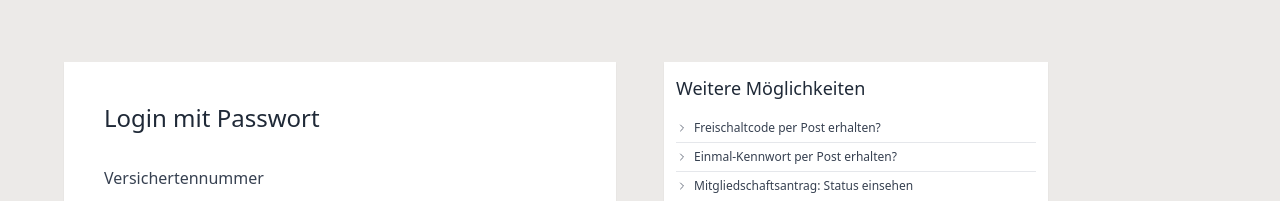
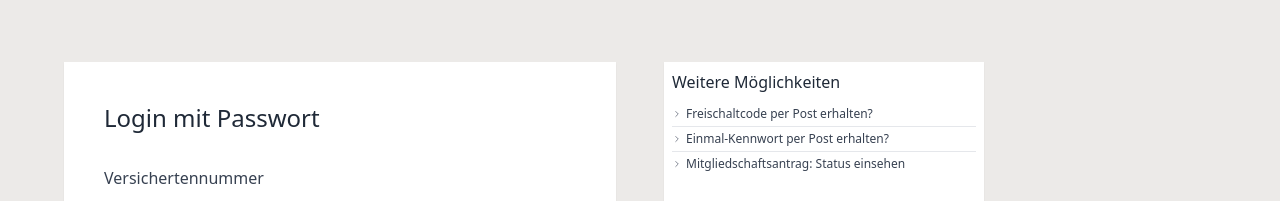
Before and after one commit to johnpain190/TK-DE, a React (Vite) app: page / in a window 1280 px wide. Shown: the part 590-791 px from the top of the page. Built offline with nearby package versions, Linux system fonts and the light colour scheme.

Commit message:
Fix: Adjust "Weitere Möglichkeiten" box height
Adjusted the height of the "Weitere Möglichkeiten" box in `LoginSection.tsx` to match the provided screenshot.

```diff
--- a/src/components/LoginSection.tsx
+++ b/src/components/LoginSection.tsx
@@ -74,27 +74,27 @@ const LoginSection = () => {
             </div>
 
             {/* Desktop: Weitere Möglichkeiten */}
-            <div className="bg-white p-3 shadow-sm max-w-sm">
-              <h2 className="text-lg font-normal mb-3 text-gray-800">Weitere Möglichkeiten</h2>
+            <div className="bg-white p-2 shadow-sm max-w-xs">
+              <h2 className="text-base font-normal mb-2 text-gray-800">Weitere Möglichkeiten</h2>
 
               <div className="space-y-0">
-                <div className="py-1.5 border-b border-gray-200">
+                <div className="py-1 border-b border-gray-200">
                   <span className="text-gray-700 text-xs flex items-center cursor-pointer hover:text-gray-900">
-                    <ChevronRight size={12} className="mr-1.5 text-gray-500" />
+                    <ChevronRight size={10} className="mr-1 text-gray-500" />
                     Freischaltcode per Post erhalten?
                   </span>
                 </div>
 
-                <div className="py-1.5 border-b border-gray-200">
+                <div className="py-1 border-b border-gray-200">
                   <span className="text-gray-700 text-xs flex items-center cursor-pointer hover:text-gray-900">
-                    <ChevronRight size={12} className="mr-1.5 text-gray-500" />
+                    <ChevronRight size={10} className="mr-1 text-gray-500" />
                     Einmal-Kennwort per Post erhalten?
                   </span>
                 </div>
 
-                <div className="py-1.5">
+                <div className="py-1">
                   <span className="text-gray-700 text-xs flex items-center cursor-pointer hover:text-gray-900">
-                    <ChevronRight size={12} className="mr-1.5 text-gray-500" />
+                    <ChevronRight size={10} className="mr-1 text-gray-500" />
                     Mitgliedschaftsantrag: Status einsehen
                   </span>
                 </div>
```
